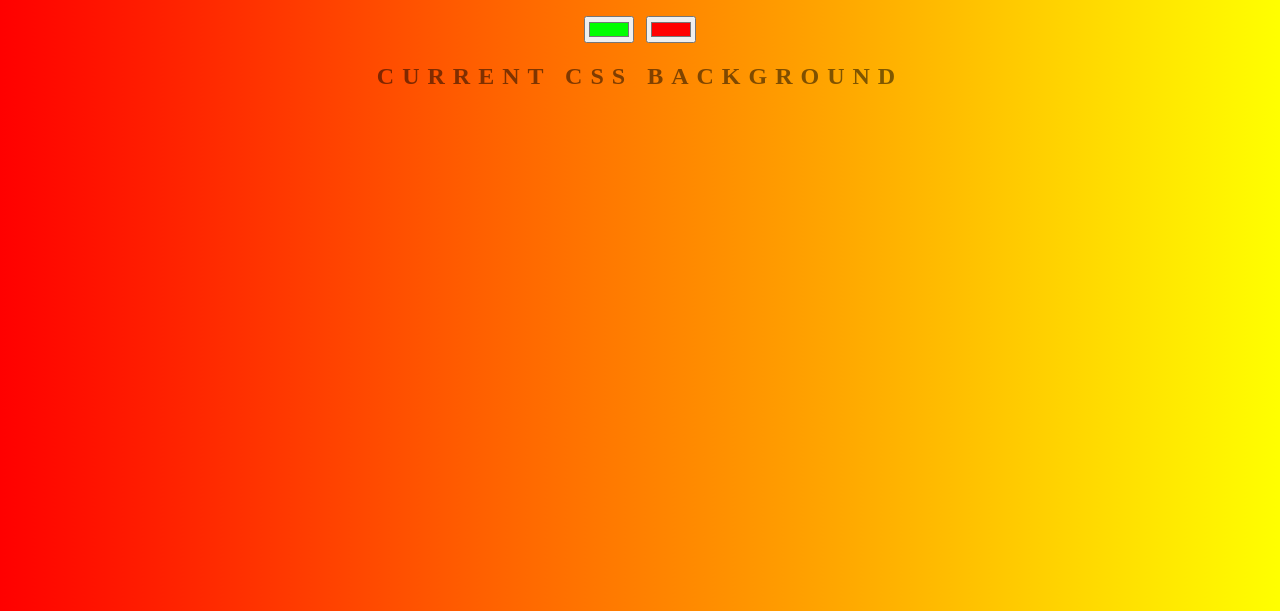
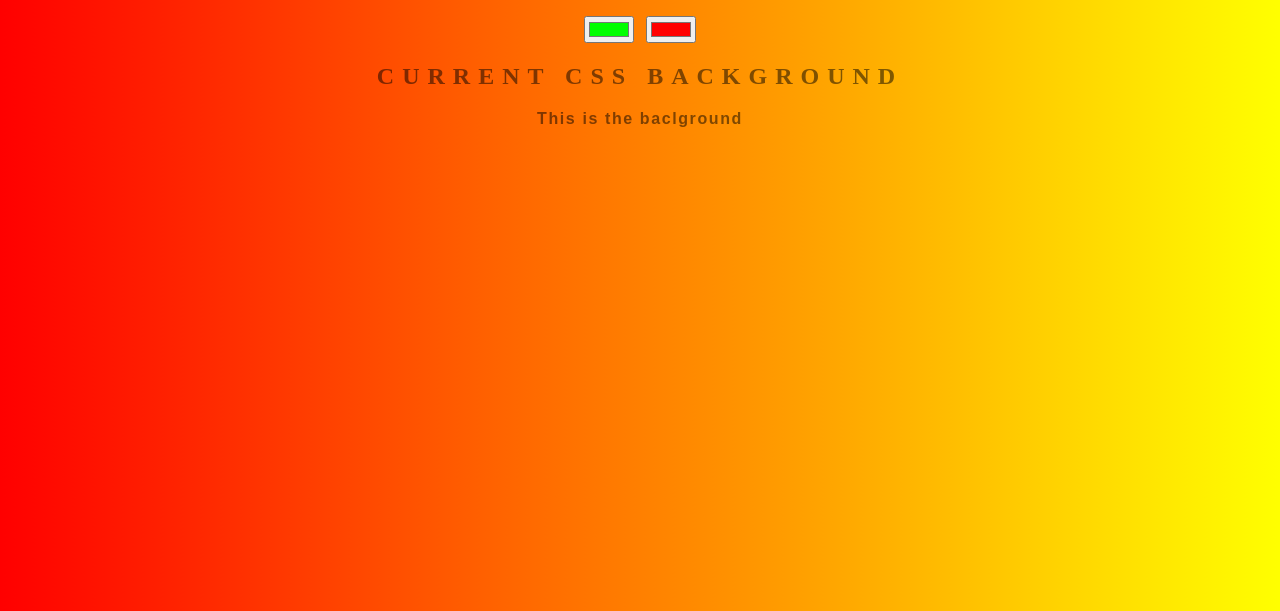
Before and after one commit to modeware/BackgroundColor-generator, a plain HTML site: page index.html in a window 1280 px wide. Shown: the part 189-800 px from the top of the page. Drawn offline with Linux system fonts and the light colour scheme.

Commit message:
changing text

```diff
--- a/index.html
+++ b/index.html
@@ -13,7 +13,7 @@
       <input class="color1" type="color" name="color1" value="#00ff00">
       <input class="color2" type="color" name="color2" value="#ff0000">
       <h2>Current Css Background</h2>
-      <h3></h3>
+      <h3>This is the baclground</h3>
       <script type="text/javascript" src="script.js"></script>
 
   </body>
```
